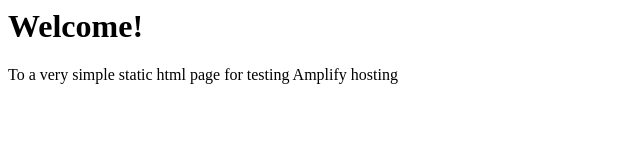
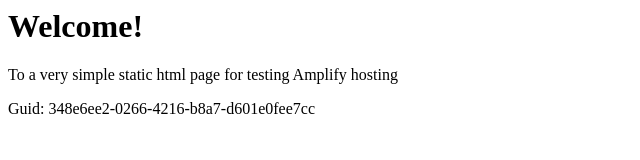
Before and after one commit to aws-aemilia-icn/Github-PR-Commit-Integration-Test-DoNotTouch-Gith-OKSLNVO2-v1-preprod-ap-northeast-2, a website: page src/index.html in a window 1280 px wide. Shown: the whole page, without its empty margins (0-640 px from the left). Drawn offline with Linux system fonts and the light colour scheme.

Commit message:
commit from integ tests

```diff
--- a/src/index.html
+++ b/src/index.html
@@ -1,3 +1,5 @@
+
+
 <html lang="en">
 
 <head>
@@ -10,6 +12,6 @@
 <body>
     <h1>Welcome!</h1>
     <p>To a very simple static html page for testing Amplify hosting</p>
-</body>
+    <p>Guid: 348e6ee2-0266-4216-b8a7-d601e0fee7cc</p></body>
 
 </html>
```
